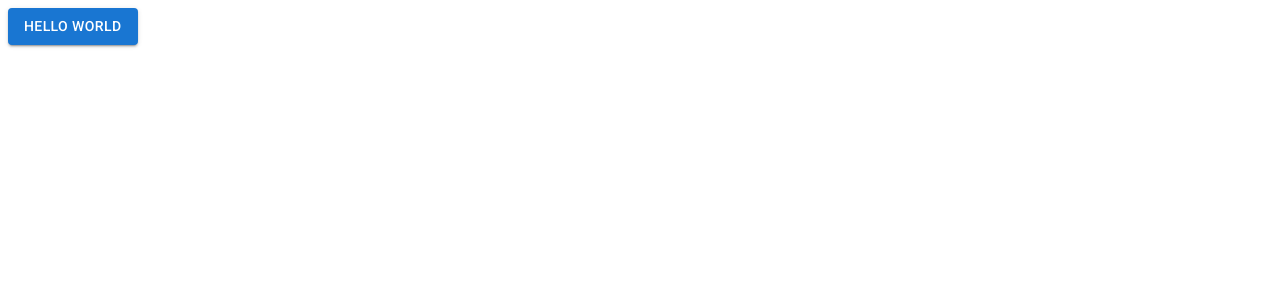
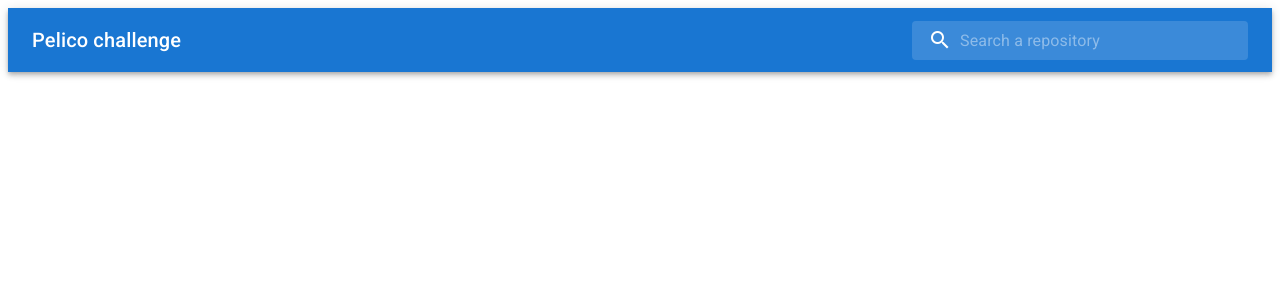
Before and after one commit to luanccp/pelico-challenge, a React (Vite) app: page / in a window 1280 px wide. Shown: the top 300 px of the page. Built offline with nearby package versions, Linux system fonts and the light colour scheme.

Commit message:
feat: adding search repositories feature

```diff
--- a/src/App.tsx
+++ b/src/App.tsx
@@ -1,9 +1,9 @@
-import Button from "@mui/material/Button";
+import { SearchAppBar } from "./components/SearchAppBar";
 
 export function App() {
   return (
     <div>
-      <Button variant="contained">Hello World</Button>
+      <SearchAppBar />
     </div>
   );
 }
--- /dev/null
+++ b/src/components/SearchAppBar/index.tsx
@@ -0,0 +1,102 @@
+import AppBar from "@mui/material/AppBar";
+import Box from "@mui/material/Box";
+import Toolbar from "@mui/material/Toolbar";
+import Typography from "@mui/material/Typography";
+import Icon from "@mui/material/Icon";
+import debounce from 'lodash.debounce';
+
+import { Search, SearchIconWrapper, StyledInputBase } from "./styles";
+import { useState } from "react";
+import axios from "axios";
+import { SEARCH_REPOSITORIES } from "../../queries";
+import { GITHUB_PERSONAL_TOKEN } from "../../constants/Github";
+
+interface Repository {
+  node: {
+    name: string;
+    owner: {
+      login: string;
+    };
+    description: string;
+    url: string;
+  };
+}
+
+export const SearchAppBar: React.FC = () => {
+
+  const [query, setQuery] = useState('');
+  const [repos, setRepos] = useState<Repository[]>([]);
+
+   // Define the debounced search function
+   const debouncedSearch = debounce(async (searchQuery: string) => {
+    if (searchQuery) {
+      const variables = {
+        query: `topic:${searchQuery}`,
+        count: 10,
+      };
+
+      const response = await axios.post(
+        'https://api.github.com/graphql',
+        {
+          query: SEARCH_REPOSITORIES,
+          variables,
+        },
+        {
+          headers: {
+            Authorization: `Bearer ${GITHUB_PERSONAL_TOKEN}`,
+          },
+        }
+      );
+
+      setRepos(response.data.data.search.edges);
+    } else {
+      setRepos([]);
+    }
+  }, 300); // Debounce delay in milliseconds
+
+  // Handle input change and trigger debounced search
+  const handleInputChange = (e: React.ChangeEvent<HTMLInputElement>) => {
+    const newQuery = e.target.value;
+    setQuery(newQuery);
+    debouncedSearch(newQuery);
+  };
+
+
+
+  return (
+  <Box sx={{ flexGrow: 1 }}>
+    <AppBar position="static">
+      <Toolbar>
+        <Typography
+          variant="h6"
+          noWrap
+          component="div"
+          sx={{ flexGrow: 1, display: { xs: "none", sm: "block" } }}
+        >
+          Pelico challenge
+        </Typography>
+        <Search>
+          <SearchIconWrapper>
+            <Icon>search</Icon>
+          </SearchIconWrapper>
+          <StyledInputBase
+            placeholder="Search a repository"
+            inputProps={{ "aria-label": "search" }}
+            value={query}
+            onChange={handleInputChange}
+          />
+        </Search>
+
+      </Toolbar>
+    </AppBar>
+    <ul>
+        {repos.map((repo) => (
+          <li key={repo.node.url}>
+            <a href={repo.node.url}>{repo.node.name}</a> - {repo.node.owner.login}<br />
+            {repo.node.description}
+          </li>
+        ))}
+      </ul>
+  </Box>
+);
+}
--- /dev/null
+++ b/src/components/SearchAppBar/styles.ts
@@ -0,0 +1,38 @@
+import { styled, alpha } from "@mui/material/styles";
+import InputBase from "@mui/material/InputBase";
+
+export const Search = styled("div")(({ theme }) => ({
+  position: "relative",
+  borderRadius: theme.shape.borderRadius,
+  backgroundColor: alpha(theme.palette.common.white, 0.15),
+  "&:hover": {
+    backgroundColor: alpha(theme.palette.common.white, 0.25),
+  },
+  marginLeft: 0,
+  width: "100%",
+  [theme.breakpoints.up("sm")]: {
+    marginLeft: theme.spacing(1),
+    width: "42ch",
+  },
+}));
+
+export const SearchIconWrapper = styled("div")(({ theme }) => ({
+  padding: theme.spacing(0, 2),
+  height: "100%",
+  position: "absolute",
+  pointerEvents: "none",
+  display: "flex",
+  alignItems: "center",
+  justifyContent: "center",
+}));
+
+export const StyledInputBase = styled(InputBase)(({ theme }) => ({
+  color: "inherit",
+  "& .MuiInputBase-input": {
+    padding: theme.spacing(1, 1, 1, 0),
+    // vertical padding + font size from searchIcon
+    paddingLeft: `calc(1em + ${theme.spacing(4)})`,
+    width: "100%",
+
+  },
+}));
--- /dev/null
+++ b/src/constants/Github.ts
@@ -0,0 +1 @@
+export const GITHUB_PERSONAL_TOKEN ='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'
--- /dev/null
+++ b/src/queries/index.ts
@@ -0,0 +1,18 @@
+export const SEARCH_REPOSITORIES = `
+  query($query: String!, $count: Int!) {
+    search(query: $query, type: REPOSITORY, first: $count) {
+      edges {
+        node {
+          ... on Repository {
+            name
+            owner {
+              login
+            }
+            description
+            url
+          }
+        }
+      }
+    }
+  }
+`;
```
